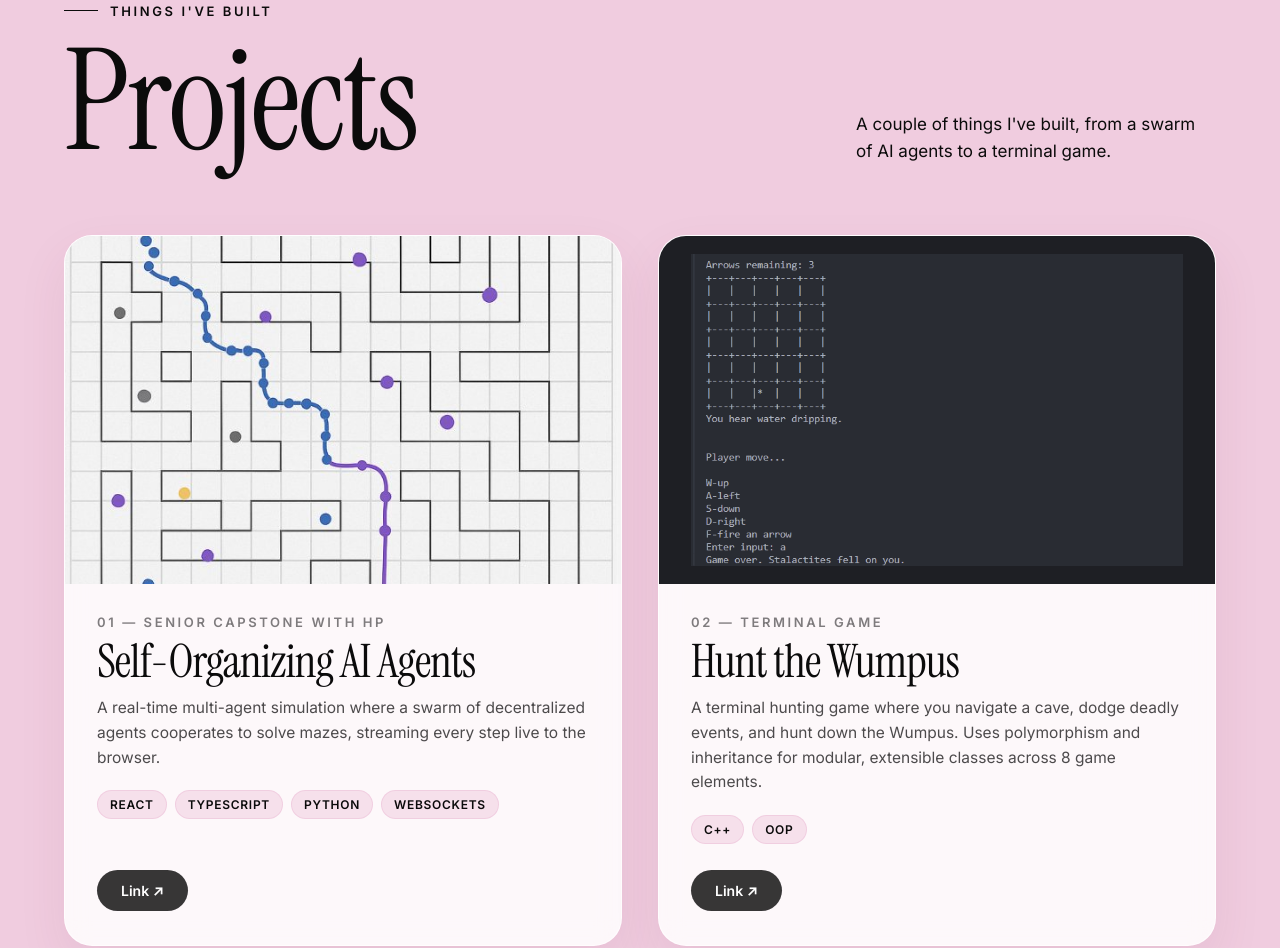
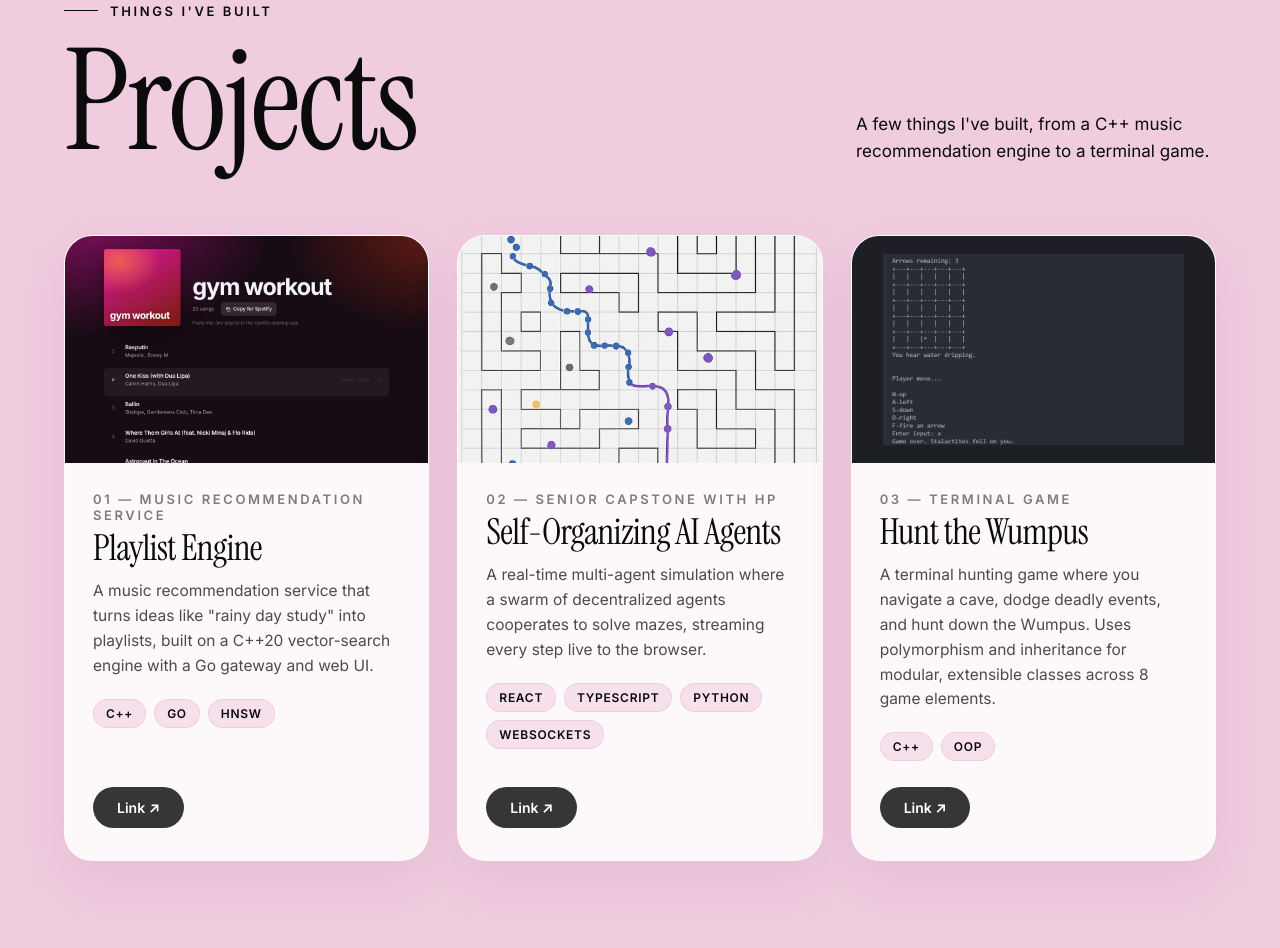
Before and after one commit to lelili23/personWebsite, a website: page public/index.html in a window 1280 px wide. Shown: the part 3559-4507 px from the top of the page. Drawn offline with Linux system fonts and the light colour scheme.

Commit message:
Add Playlist Engine project

```diff
--- a/public/index.html
+++ b/public/index.html
@@ -130,14 +130,27 @@
       <div class="label">Things I've built</div>
       <h2 class="title section-title">Projects</h2>
     </div>
-    <p>A couple of things I've built, from a swarm of AI agents to a terminal game.</p>
+    <p>A few things I've built, from a C++ music recommendation engine to a terminal game.</p>
   </div>
 
   <div class="project-grid">
     <article class="project fade-up">
+      <div class="thumb top"><img src="images/playlist-engine.jpg" width="1100" height="900" loading="lazy" alt="Playlist Engine web app showing a generated gym workout playlist"></div>
+      <div class="project-body">
+        <span class="num">01 — Music recommendation service</span>
+        <h3><a href="https://github.com/lelili23/playlist-engine" target="_blank" rel="noopener">Playlist Engine</a></h3>
+        <p>A music recommendation service that turns ideas like "rainy day study" into playlists, built on a C++20 vector-search engine with a Go gateway and web UI.</p>
+        <div class="tags"><span>C++</span><span>GO</span><span>HNSW</span></div>
+        <div class="buttons">
+          <a class="btn" href="https://github.com/lelili23/playlist-engine" target="_blank" rel="noopener">Link ↗</a>
+        </div>
+      </div>
+    </article>
+
+    <article class="project fade-up">
       <div class="thumb"><img src="images/maze.jpg" width="626" height="621" loading="lazy" alt="Maze with agent paths from the capstone simulation"></div>
       <div class="project-body">
-        <span class="num">01 — Senior capstone with HP</span>
+        <span class="num">02 — Senior capstone with HP</span>
         <h3>Self-Organizing AI Agents</h3>
         <p>A real-time multi-agent simulation where a swarm of decentralized agents cooperates to solve mazes, streaming every step live to the browser.</p>
         <div class="tags"><span>REACT</span><span>TYPESCRIPT</span><span>PYTHON</span><span>WEBSOCKETS</span></div>
@@ -150,7 +163,7 @@
     <article class="project fade-up">
       <div class="thumb terminal"><img src="images/huntTheWumpus.png" width="691" height="438" loading="lazy" alt="Hunt the Wumpus running in a terminal"></div>
       <div class="project-body">
-        <span class="num">02 — Terminal game</span>
+        <span class="num">03 — Terminal game</span>
         <h3>Hunt the Wumpus</h3>
         <p>A terminal hunting game where you navigate a cave, dodge deadly events, and hunt down the Wumpus. Uses polymorphism and inheritance for modular, extensible classes across 8 game elements.</p>
         <div class="tags"><span>C++</span><span>OOP</span></div>
--- a/public/main.css
+++ b/public/main.css
@@ -126,7 +126,7 @@ section { padding: 140px 5vw; }
 /* ---------- Projects ---------- */
 .projects-head { display: flex; justify-content: space-between; align-items: flex-end; flex-wrap: wrap; gap: 20px; margin-bottom: 70px; }
 .projects-head p { max-width: 360px; font-size: 17px; line-height: 1.6; margin: 0; }
-.project-grid { display: grid; grid-template-columns: repeat(2, 1fr); gap: 36px; }
+.project-grid { display: grid; grid-template-columns: repeat(3, 1fr); gap: 28px; }
 .project {
   background: rgba(255,255,255,var(--project-a)); color: var(--black); border-radius: 28px; overflow: hidden; display: flex; flex-direction: column;
   backdrop-filter: blur(12px); -webkit-backdrop-filter: blur(12px);
@@ -138,10 +138,13 @@ section { padding: 140px 5vw; }
 .thumb { aspect-ratio: 16/10; overflow: hidden; background: #f4f4f4; }
 .thumb img { width: 100%; height: 100%; object-fit: cover; display: block; }
 .thumb.terminal { background: #1e1f24; }
+.thumb.top img { object-position: top center; }
 .thumb.terminal img { object-fit: contain; padding: 18px; }
-.project-body { padding: 30px 32px 34px; display: flex; flex-direction: column; flex: 1; }
+.project-body { padding: 28px 28px 32px; display: flex; flex-direction: column; flex: 1; }
 .num { font-size: 13px; letter-spacing: .2em; color: rgba(0,0,0,.5); font-weight: 600; text-transform: uppercase; }
-.project h3 { font-family: var(--title-font); font-weight: var(--title-weight); letter-spacing: var(--title-track); font-size: clamp(38px, 3.6vw, 54px); margin: 8px 0 12px; line-height: 1; }
+.project h3 a { color: inherit; text-decoration: none; }
+.project h3 a:hover { text-decoration: underline; text-decoration-thickness: 1px; text-underline-offset: .12em; }
+.project h3 { font-family: var(--title-font); font-weight: var(--title-weight); letter-spacing: var(--title-track); font-size: clamp(34px, 2.8vw, 46px); margin: 8px 0 12px; line-height: 1; }
 .project p { color: rgba(0,0,0,.7); line-height: 1.6; margin: 0 0 20px; font-size: 15.5px; }
 .tags { display: flex; flex-wrap: wrap; gap: 8px; margin-bottom: 26px; }
 .tags span { font-size: 12px; font-weight: 600; letter-spacing: .06em; padding: 6px 12px; border-radius: 999px; background: rgba(240,204,223,.55); color: var(--black); border: 1px solid rgba(240,204,223,.9); }
@@ -172,13 +175,16 @@ footer .big a:hover .arrow { color: var(--pink); transform: translate(6px, -6px)
 
 @media (max-width: 820px) {
   #about { grid-template-columns: 1fr; }
-  .project-grid { grid-template-columns: 1fr; }
+
   .timeline .rail { left: 10px; }
   .event, .event.left, .event.right { width: 100%; left: 0; text-align: left; padding: 0 0 60px 44px; }
   .event.left .dot, .event.right .dot { left: 1px; right: auto; }
   .event.left:not(.in) .card, .event.right:not(.in) .card { transform: translateY(36px); }
   nav.glass a { padding: 9px 12px; font-size: 12px; }
   .big-name { white-space: normal; }
+}
+@media (max-width: 1000px) {
+  .project-grid { grid-template-columns: 1fr; max-width: 640px; margin: 0 auto; }
 }
 /* Tablet and phone spacing */
 @media (max-width: 820px) {
```
Also changed, not shown: public/images/playlist-engine.jpg (added).
